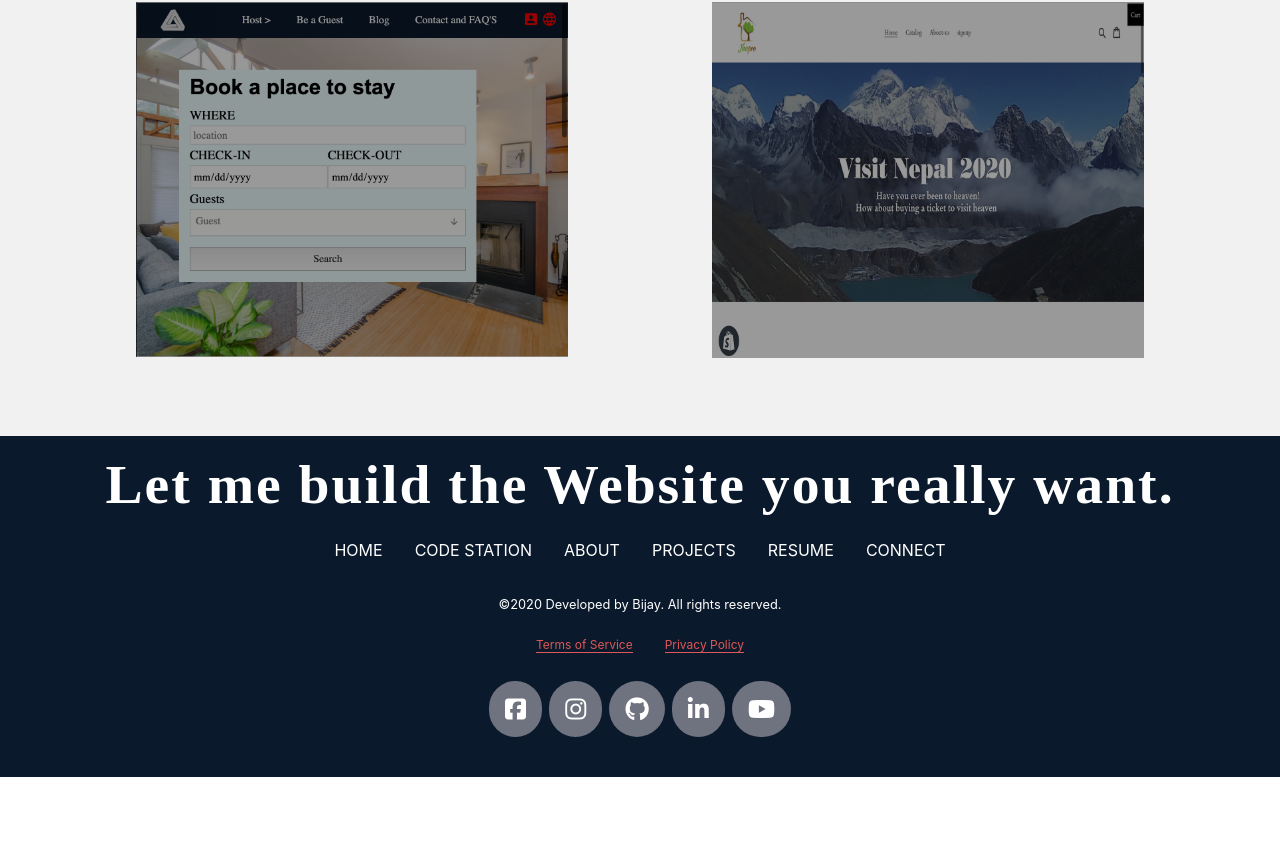
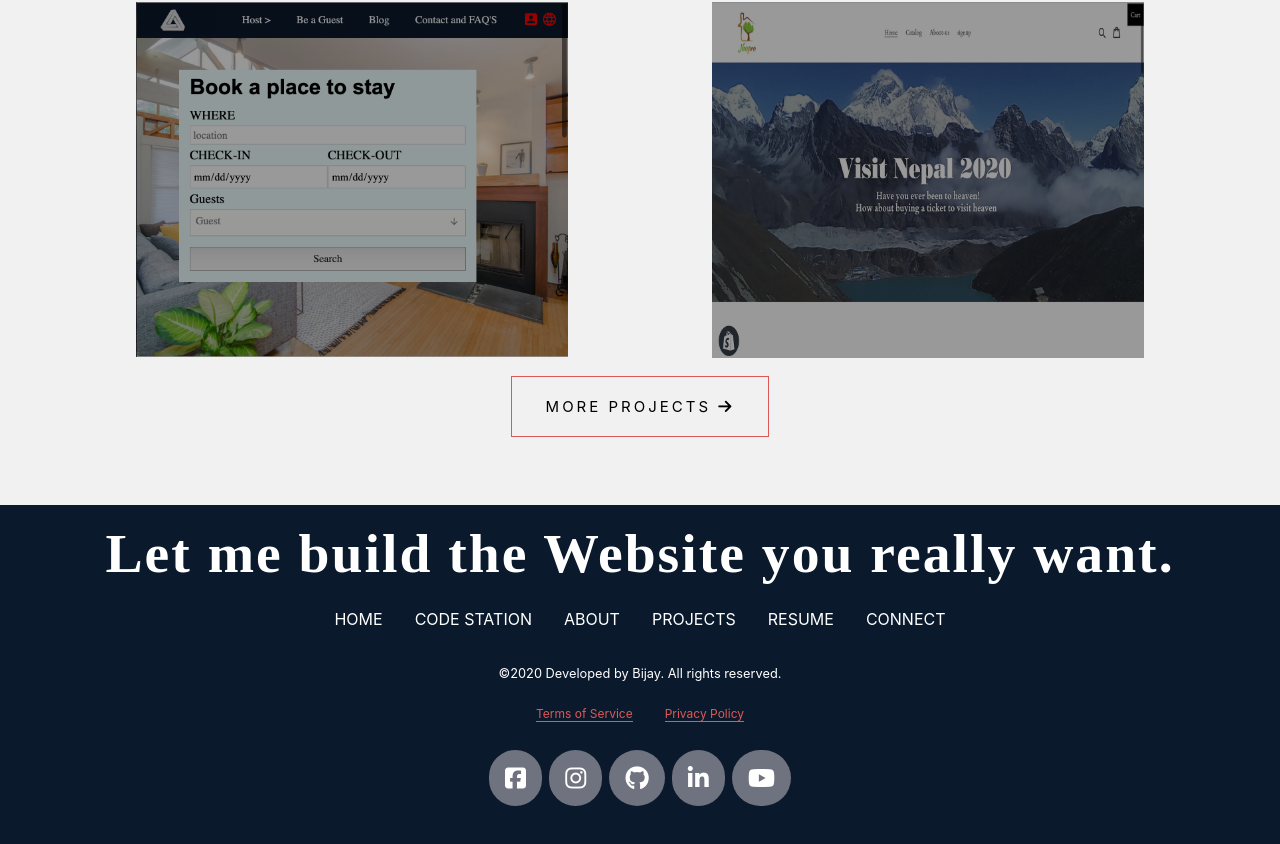
Before and after one commit to bijaybdrkarki/portfolio-react, a React (Create React App) app in the folder portfolio/: page / in a window 1280 px wide. Shown: the part 2418-3262 px from the top of the page. Before the commit the page ends 3195 px from the top, so only its background shows below. Built offline with nearby package versions, Linux system fonts and the light colour scheme; a web font is replaced by a local one.

Commit message:
added link for more projects

```diff
--- a/portfolio/src/components/home/home.js
+++ b/portfolio/src/components/home/home.js
@@ -68,6 +68,7 @@ return (
                 </div>
             </div>
         </div>
+        <Link to="/projects" className={styles.codestation}>MORE PROJECTS <i className="fas fa-arrow-right"></i></Link>
     </section>
     <Footer />
     </>
```
